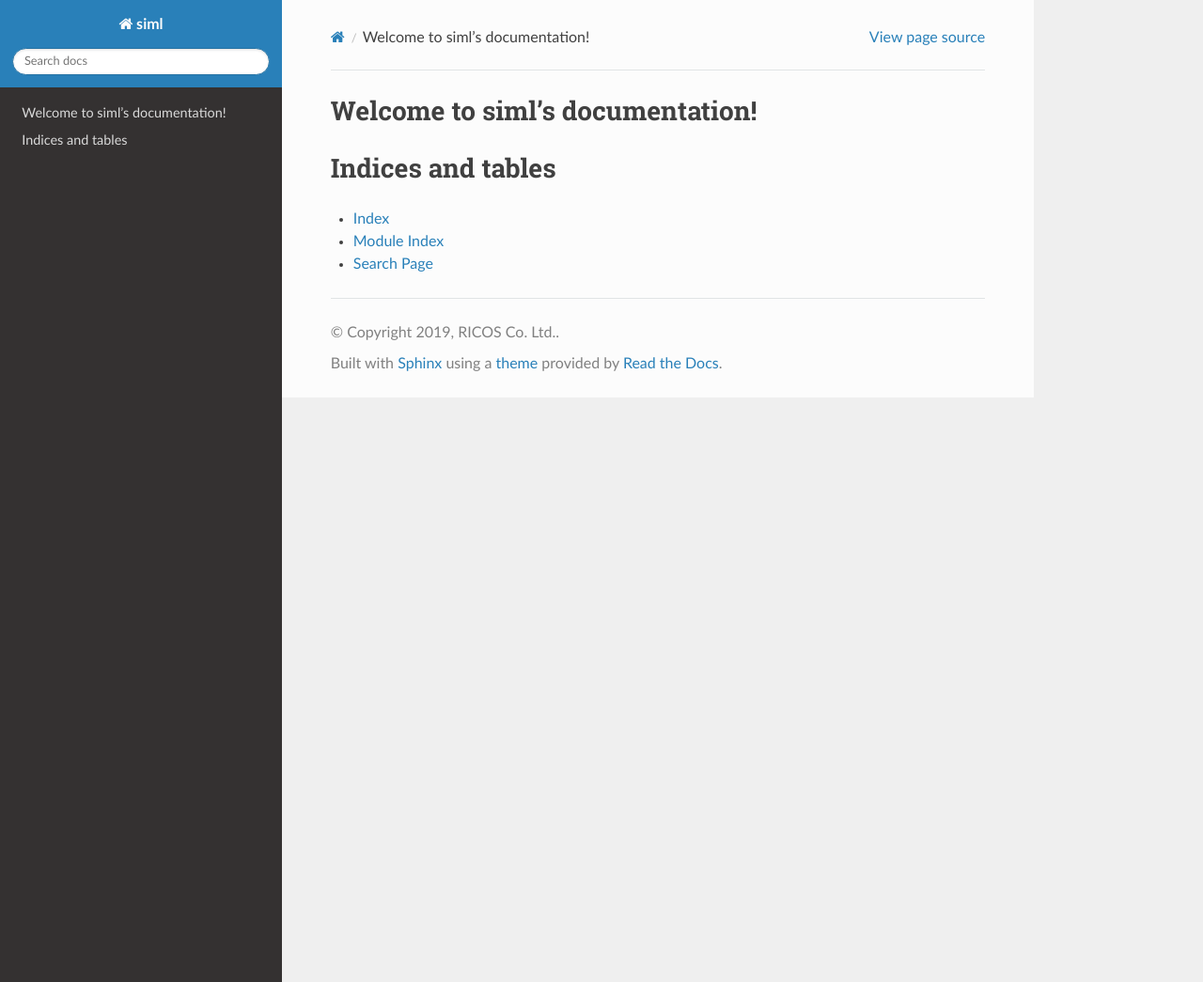
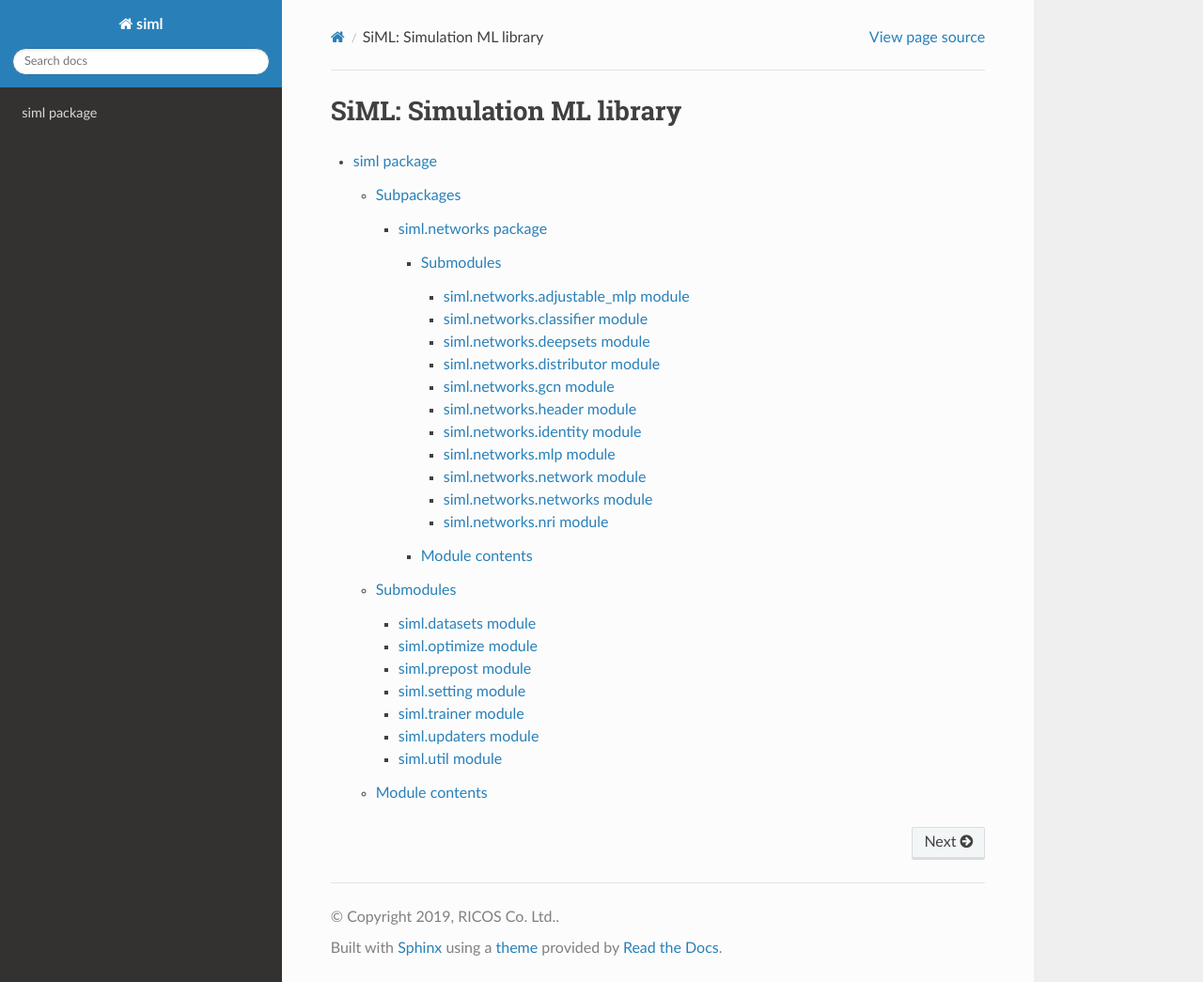
Before and after one commit to ricosjp/siml, a Sphinx documentation site: the page built from doc/index.rst, in a window 1280 px wide and 1045 px high. Shown: the whole window at 94% size. Built offline with Sphinx 7.4.7 and the Read the Docs theme 2.0.0, drawn with Linux system fonts in a browser that asks for light colours.

Commit message:
Simplify index

```diff
--- a/doc/index.rst
+++ b/doc/index.rst
@@ -3,18 +3,9 @@
    You can adapt this file completely to your liking, but it should at least
    contain the root `toctree` directive.
 
-Welcome to siml's documentation!
-================================
+SiML: Simulation ML library
+============================
 
 .. toctree::
-   :maxdepth: 2
-   :caption: Contents:
 
-
-
-Indices and tables
-==================
-
-* :ref:`genindex`
-* :ref:`modindex`
-* :ref:`search`
+   siml
```
